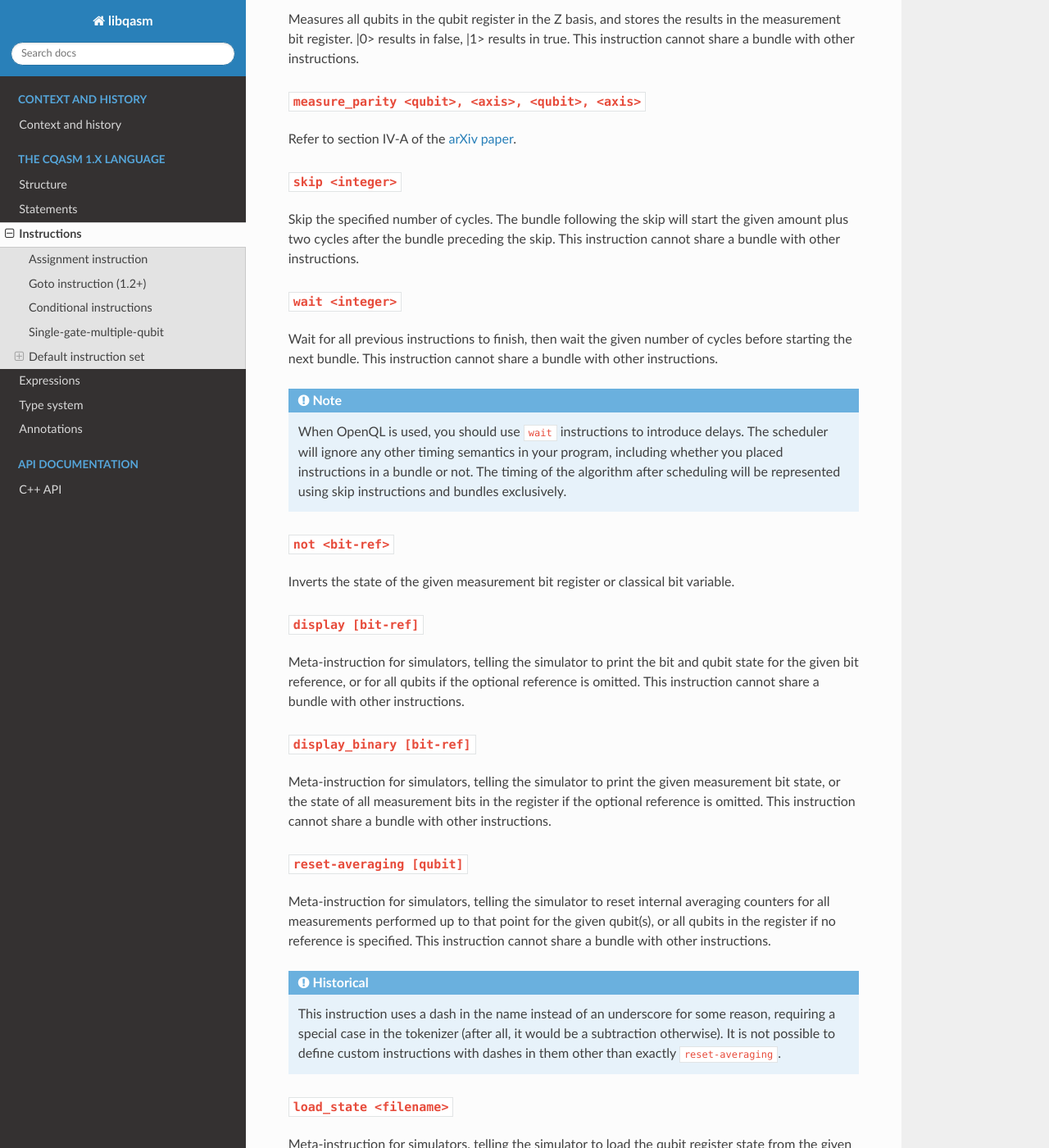
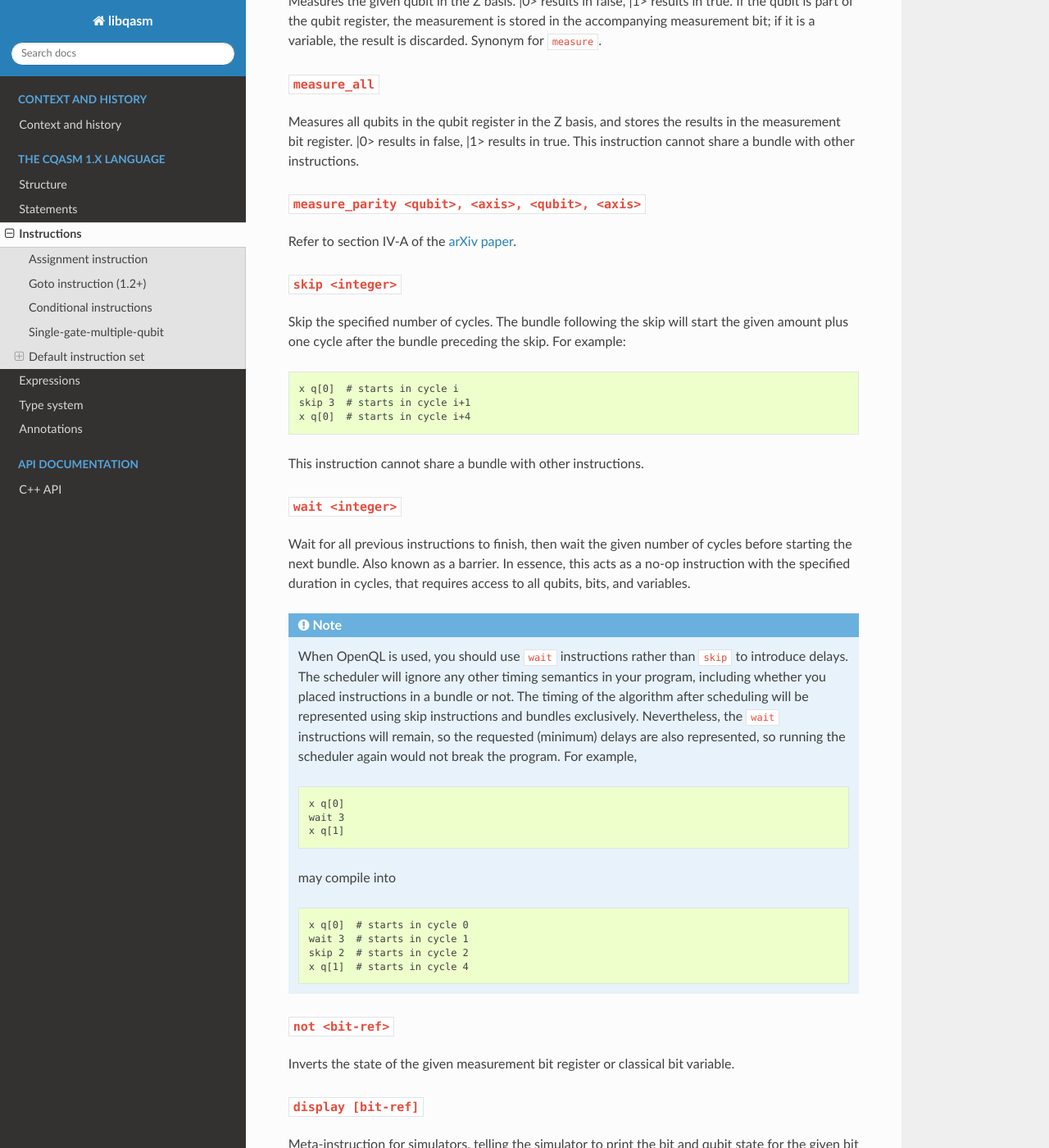
Before and after one commit to QuTech-Delft/libqasm, a Sphinx documentation site: the page built from doc/source/cq1-instructions.rst, in a window 1280 px wide and 1400 px high, scrolled down 6650 px. Shown: the whole window at 82% size. Built offline with Sphinx 7.4.7 and the Read the Docs theme 2.0.0, drawn with Linux system fonts in a browser that asks for light colours; some of the changed text lies outside the part shown.

Commit message:
Minor documentation updates

```diff
--- a/doc/source/cq1-expressions.rst
+++ b/doc/source/cq1-expressions.rst
@@ -98,7 +98,7 @@ that can be indexed and sliced. The notation is ``<register>[<index-list>]``,
 where ``<index-list>>`` is a comma-separated list of integer indices or ranges.
 Range notation specifically consists of a colon-separated (``:``) pair of
 integers representing the lower and upper limit of an inclusive, ascending
-range; ``1::4`` is for instance equivalent to ``1,2,3,4``.
+range; ``1:4`` is for instance equivalent to ``1,2,3,4``.
 
 The result of the index operator behaves as a new reference to a qubit or bit
 register, but of the size equal to the number of indices in the slice (it can
--- a/doc/source/cq1-instructions.rst
+++ b/doc/source/cq1-instructions.rst
@@ -103,6 +103,12 @@ using an AND gate at runtime.
     a gate is completely unrelated to the single-gate-multiple-qubit notation
     described in the next subsection. Do not confuse the two! The reason for
     this oddity is, as usual, a historical one.
+
+.. note::
+
+    Selecting multiple bits at once is only supported within the condition of a
+    gate, or as a gate operand via single-gate-multiple-qubit notation. It is
+    illegal in all other contexts.
 
 Single-gate-multiple-qubit
 --------------------------
@@ -352,23 +358,50 @@ Refer to section IV-A of the `arXiv paper <https://arxiv.org/pdf/1805.09607v1.pd
 ~~~~~~~~~~~~~~~~~~
 
 Skip the specified number of cycles. The bundle following the skip will start
-the given amount plus two cycles after the bundle preceding the skip. This
-instruction cannot share a bundle with other instructions.
+the given amount plus one cycle after the bundle preceding the skip. For
+example:
+
+.. code:: text
+
+    x q[0]  # starts in cycle i
+    skip 3  # starts in cycle i+1
+    x q[0]  # starts in cycle i+4
+
+This instruction cannot share a bundle with other instructions.
 
 ``wait <integer>``
 ~~~~~~~~~~~~~~~~~~
 
 Wait for all previous instructions to finish, then wait the given number of
-cycles before starting the next bundle. This instruction cannot share a bundle
-with other instructions.
+cycles before starting the next bundle. Also known as a barrier. In essence,
+this acts as a no-op instruction with the specified duration in cycles, that
+requires access to all qubits, bits, and variables.
 
 .. note::
 
-    When OpenQL is used, you should use ``wait`` instructions to introduce
-    delays. The scheduler will ignore any other timing semantics in your
-    program, including whether you placed instructions in a bundle or not. The
-    timing of the algorithm after scheduling will be represented using skip
-    instructions and bundles exclusively.
+    When OpenQL is used, you should use ``wait`` instructions rather than
+    ``skip`` to introduce delays. The scheduler will ignore any other timing
+    semantics in your program, including whether you placed instructions in a
+    bundle or not. The timing of the algorithm after scheduling will be
+    represented using skip instructions and bundles exclusively. Nevertheless,
+    the ``wait`` instructions will remain, so the requested (minimum) delays
+    are also represented, so running the scheduler again would not break the
+    program. For example,
+
+    .. code:: text
+
+        x q[0]
+        wait 3
+        x q[1]
+
+    may compile into
+
+    .. code:: text
+
+        x q[0]  # starts in cycle 0
+        wait 3  # starts in cycle 1
+        skip 2  # starts in cycle 2
+        x q[1]  # starts in cycle 4
 
 ``not <bit-ref>``
 ~~~~~~~~~~~~~~~~~
```
Also changed, not shown: other parts of doc/source/cq1-instructions.rst (+3 -3 lines), doc/source/cq1-statements.rst (+34 -12 lines).
